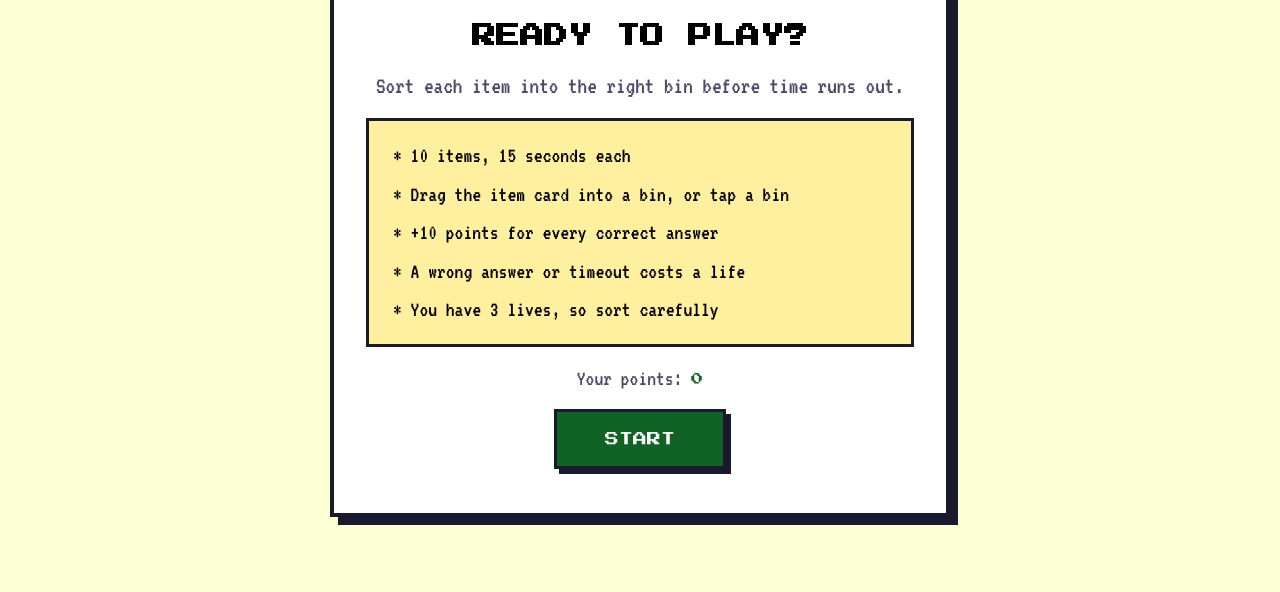
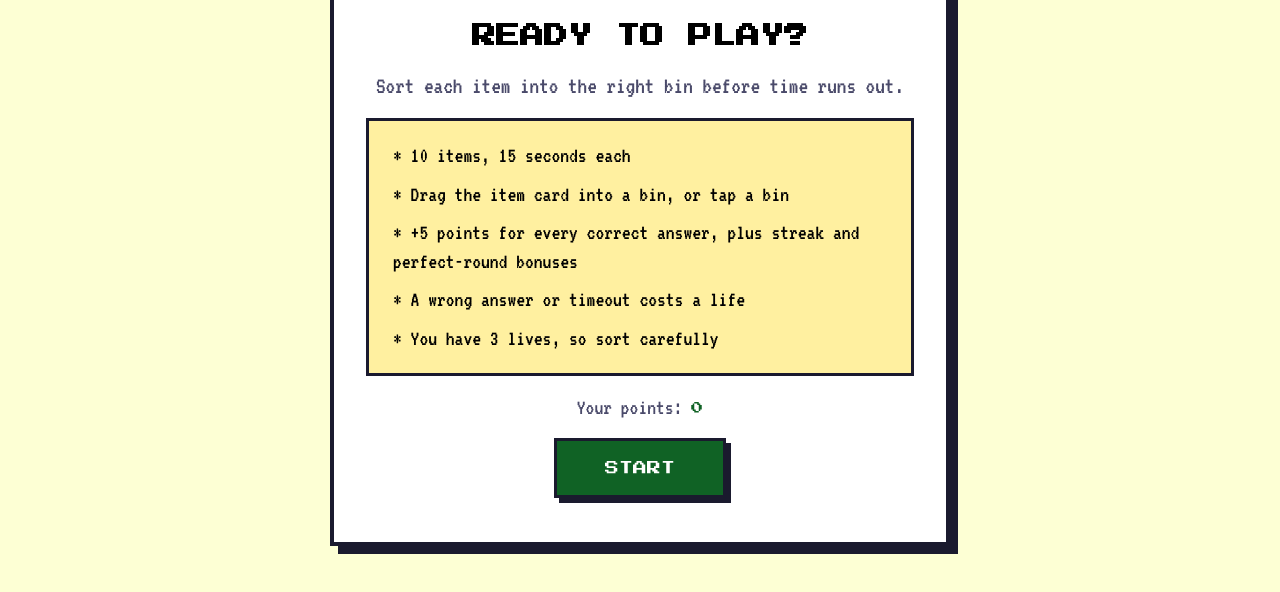
Before and after one commit to CODEX75/WASTEWISE, a plain HTML site: page 4_game.html in a window 1280 px wide. Shown: the part 228-820 px from the top of the page. Drawn offline with Linux system fonts and the light colour scheme; sample sign-in values are in the browser's storage.

Commit message:
Correct game scoring instructions

```diff
--- a/4_game.html
+++ b/4_game.html
@@ -40,7 +40,7 @@
     <ul class="rules">
       <li>10 items, 15 seconds each</li>
       <li>Drag the item card into a bin, or tap a bin</li>
-      <li>+10 points for every correct answer</li>
+      <li>+5 points for every correct answer, plus streak and perfect-round bonuses</li>
       <li>A wrong answer or timeout costs a life</li>
       <li>You have 3 lives, so sort carefully</li>
     </ul>
```
